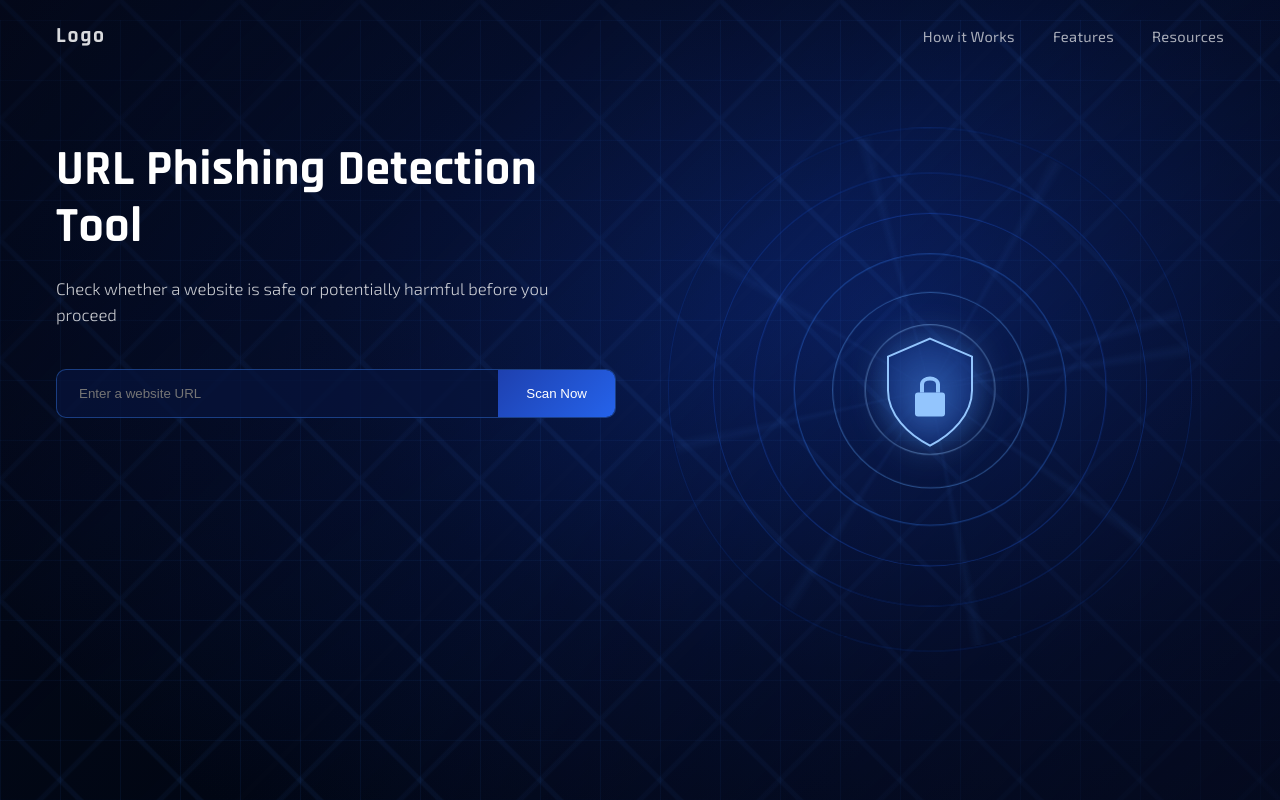
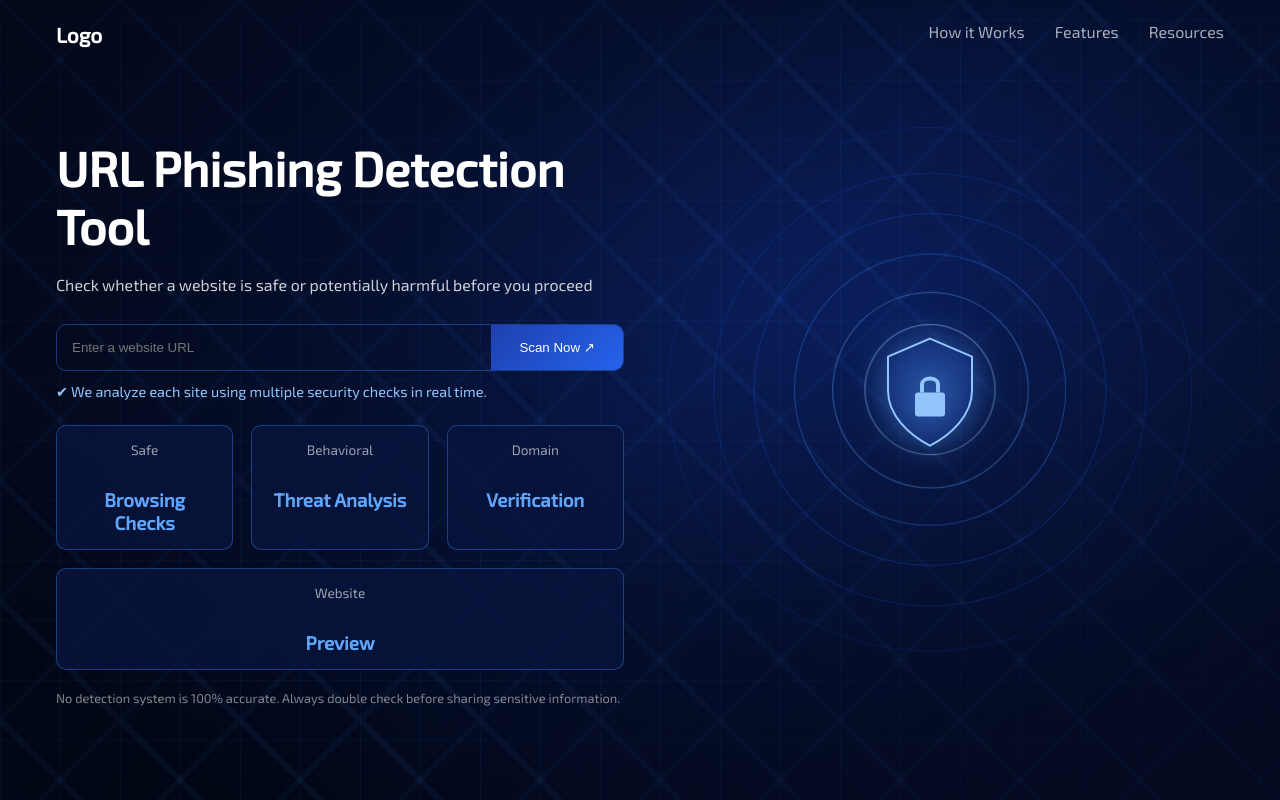
Before and after one commit to jatinkr8803/phishing-detector, a Flask app: page / in a window 1280 px wide. Run offline with Flask 3, Linux system fonts and the light colour scheme.

```diff
--- a/static/css/style.css
+++ b/static/css/style.css
@@ -1,4 +1,8 @@
-*, *::before, *::after { box-sizing: border-box; margin: 0; padding: 0; }
+*, *::before, *::after {
+  box-sizing: border-box;
+  margin: 0;
+  padding: 0;
+}
 
 :root {
   --navy-deep: #050a1f;
@@ -17,252 +21,233 @@
 }
 
 html, body {
-  width: 100%; min-height: 100vh;
+  width: 100%;
+  min-height: 100vh;
   font-family: 'Exo 2', sans-serif;
   background: var(--navy-deep);
   color: var(--white);
   overflow-x: hidden;
 }
 
-/* ── BACKGROUND ── */
+/* BACKGROUND */
 .bg-scene {
-  position: fixed; inset: 0; z-index: 0;
+  position: fixed;
+  inset: 0;
+  z-index: 0;
   background: radial-gradient(ellipse 80% 80% at 70% 40%, #0b2163 0%, #050f2e 55%, #020714 100%);
   overflow: hidden;
 }
 
-/* grid lines */
 .bg-scene::before {
   content: '';
-  position: absolute; inset: 0;
+  position: absolute;
+  inset: 0;
   background-image:
     linear-gradient(rgba(59,130,246,0.08) 1px, transparent 1px),
     linear-gradient(90deg, rgba(59,130,246,0.08) 1px, transparent 1px);
   background-size: 60px 60px;
   animation: gridShift 20s linear infinite;
 }
-@keyframes gridShift { from { transform: translateY(0); } to { transform: translateY(60px); } }
 
-/* diagonal overlay */
+@keyframes gridShift {
+  from { transform: translateY(0); }
+  to { transform: translateY(60px); }
+}
+
 .bg-scene::after {
   content: '';
-  position: absolute; inset: 0;
+  position: absolute;
+  inset: 0;
   background: linear-gradient(135deg, rgba(5,10,31,0.5) 0%, transparent 50%, rgba(5,10,31,0.7) 100%);
 }
 
-/* circuit-style decorative lines */
 .circuit-lines {
-  position: absolute; inset: 0;
+  position: absolute;
+  inset: 0;
   background-image:
     linear-gradient(45deg, transparent 48%, rgba(59,130,246,0.07) 49%, rgba(59,130,246,0.07) 51%, transparent 52%),
     linear-gradient(-45deg, transparent 48%, rgba(59,130,246,0.05) 49%, rgba(59,130,246,0.05) 51%, transparent 52%);
   background-size: 120px 120px;
 }
 
-/* ── SHIELD ── */
+/* SHIELD */
 .shield-wrapper {
   position: absolute;
-  top: 50%; right: 7%;
+  top: 50%;
+  right: 7%;
   transform: translateY(-52%);
-  width: 520px; height: 520px;
+  width: 520px;
+  height: 520px;
   z-index: 1;
   pointer-events: none;
 }
 
 .shield-rings {
-  position: relative; width: 100%; height: 100%;
-  display: flex; align-items: center; justify-content: center;
+  position: relative;
+  width: 100%;
+  height: 100%;
+  display: flex;
+  align-items: center;
+  justify-content: center;
 }
 
-/* concentric rings */
 .ring {
   position: absolute;
   border-radius: 50%;
   border: 1px solid;
   animation: ringPulse 4s ease-in-out infinite;
 }
-.ring-1 { width: 520px; height: 520px; border-color: rgba(37,99,235,0.18); animation-delay: 0s; }
-.ring-2 { width: 430px; height: 430px; border-color: rgba(37,99,235,0.25); animation-delay: 0.3s; }
-.ring-3 { width: 350px; height: 350px; border-color: rgba(37,99,235,0.35); animation-delay: 0.6s; }
-.ring-4 { width: 270px; height: 270px; border-color: rgba(59,130,246,0.45); animation-delay: 0.9s; }
-.ring-5 { width: 195px; height: 195px; border-color: rgba(96,165,250,0.5); animation-delay: 1.2s; }
-.ring-6 { width: 130px; height: 130px; border-color: rgba(147,197,253,0.6); animation-delay: 1.5s; background: radial-gradient(circle, rgba(37,99,235,0.3) 0%, transparent 70%); }
+
+.ring-1 { width: 520px; height: 520px; border-color: rgba(37,99,235,0.18); }
+.ring-2 { width: 430px; height: 430px; border-color: rgba(37,99,235,0.25); }
+.ring-3 { width: 350px; height: 350px; border-color: rgba(37,99,235,0.35); }
+.ring-4 { width: 270px; height: 270px; border-color: rgba(59,130,246,0.45); }
+.ring-5 { width: 195px; height: 195px; border-color: rgba(96,165,250,0.5); }
+.ring-6 {
+  width: 130px;
+  height: 130px;
+  border-color: rgba(147,197,253,0.6);
+  background: radial-gradient(circle, rgba(37,99,235,0.3) 0%, transparent 70%);
+}
 
 @keyframes ringPulse {
-  0%, 100% { opacity: 0.6; transform: scale(1); }
+  0%,100% { opacity: 0.6; transform: scale(1); }
   50% { opacity: 1; transform: scale(1.01); }
 }
 
-/* shield icon */
 .shield-icon {
   position: absolute;
-  width: 100px; height: 110px;
+  width: 100px;
+  height: 110px;
+}
+
+.shield-icon svg {
+  filter: drop-shadow(0 0 18px rgba(96,165,250,0.9));
+}
+
+/* LAYOUT */
+.page {
+  position: relative;
   z-index: 2;
+  min-height: 100vh;
+  display: flex;
+  flex-direction: column;
 }
-.shield-icon svg { filter: drop-shadow(0 0 18px rgba(96,165,250,0.9)); }
 
-/* radial segment lines */
-.seg-lines {
-  position: absolute; inset: 0;
-  border-radius: 50%;
-  background: conic-gradient(
-    from 0deg,
-    transparent 0deg, rgba(59,130,246,0.06) 2deg, transparent 4deg,
-    transparent 44deg, rgba(59,130,246,0.06) 46deg, transparent 48deg,
-    transparent 88deg, rgba(59,130,246,0.06) 90deg, transparent 92deg,
-    transparent 132deg, rgba(59,130,246,0.06) 134deg, transparent 136deg,
-    transparent 176deg, rgba(59,130,246,0.06) 178deg, transparent 180deg,
-    transparent 220deg, rgba(59,130,246,0.06) 222deg, transparent 224deg,
-    transparent 264deg, rgba(59,130,246,0.06) 266deg, transparent 268deg,
-    transparent 308deg, rgba(59,130,246,0.06) 310deg, transparent 312deg,
-    transparent 352deg, rgba(59,130,246,0.06) 354deg, transparent 356deg
-  );
-  animation: segSpin 30s linear infinite;
-}
-@keyframes segSpin { to { transform: rotate(360deg); } }
-
-/* ── LAYOUT ── */
-.page { position: relative; z-index: 2; min-height: 100vh; display: flex; flex-direction: column; }
-
-/* ── NAV ── */
+/* NAV */
 nav {
-  display: flex; align-items: center; justify-content: space-between;
+  display: flex;
+  justify-content: space-between;
   padding: 22px 56px;
 }
+
 .logo {
-  font-family: 'Rajdhani', sans-serif;
-  font-size: 1.35rem; font-weight: 700;
-  letter-spacing: 0.08em;
-  color: var(--white);
-  opacity: 0.85;
+  font-size: 1.3rem;
+  font-weight: 700;
 }
+
 .nav-links {
-  display: flex; align-items: center; gap: 38px;
+  display: flex;
+  gap: 30px;
   list-style: none;
 }
+
 .nav-links a {
-  text-decoration: none; color: var(--text-muted);
-  font-size: 0.92rem; font-weight: 400;
-  letter-spacing: 0.02em;
-  transition: color 0.2s;
+  color: var(--text-muted);
+  text-decoration: none;
 }
-.nav-links a:hover { color: var(--white); }
 
-/* ── HERO ── */
+/* HERO */
 .hero {
-  flex: 1;
-  padding: 70px 56px 60px;
+  padding: 70px 56px;
   max-width: 680px;
 }
+
 .hero h1 {
-  font-family: 'Rajdhani', sans-serif;
-  font-size: clamp(2.2rem, 4vw, 3.1rem);
-  font-weight: 700;
-  line-height: 1.15;
-  letter-spacing: 0.01em;
-  color: var(--white);
+  font-size: 3rem;
   margin-bottom: 20px;
 }
+
 .hero p {
-  font-size: 1.05rem;
-  font-weight: 300;
-  color: rgba(255,255,255,0.78);
-  line-height: 1.55;
-  max-width: 520px;
-  margin-bottom: 42px;
+  color: rgba(255,255,255,0.8);
+  margin-bottom: 30px;
 }
 
 /* SEARCH */
 .search-box {
   display: flex;
-  background: rgba(8, 20, 60, 0.72);
-  border: 1.5px solid rgba(59,130,246,0.4);
+  border: 1px solid rgba(59,130,246,0.4);
   border-radius: 10px;
   overflow: hidden;
-  max-width: 560px;
 }
+
 .search-box input {
   flex: 1;
+  padding: 15px;
   background: none;
   border: none;
-  padding: 16px 22px;
-  color: var(--white);
+  color: white;
 }
+
+/* BUTTON */
 .btn-scan {
   padding: 14px 28px;
   background: linear-gradient(135deg, #1e40af, #2563eb);
   border: none;
-  color: var(--white);
+  color: white;
   cursor: pointer;
+  font-weight: 500;
+  transition: 0.3s;
 }
 
-/* RESULT */
-.result-area {
-  max-width: 560px;
-  margin-top: 14px;
-  display: none;
-}
-.result-area.visible { display: block; }
-.result-box {
-  background: rgba(8, 20, 60, 0.8);
-  border-radius: 10px;
-  border: 1.5px solid;
-  padding: 16px 20px;
-}
-.result-box.safe { border-color: rgba(34,197,94,0.55); }
-.result-box.danger { border-color: rgba(239,68,68,0.55); }
-.result-box.analyzing { border-color: rgba(59,130,246,0.55); }
-.extra-results {
-  margin-top: 15px;
-  color: white;
+.btn-scan:hover {
+  background: linear-gradient(135deg, #2563eb, #3b82f6);
+  transform: translateY(-1px);
 }
 
-.extra-results img {
-  margin-top: 10px;
-  border-radius: 8px;
-  border: 1px solid rgba(255,255,255,0.2);
+/* INFO LINE */
+.scan-info {
+  margin-top: 12px;
+  font-size: 0.9rem;
+  color: var(--blue-accent);
 }
-/* ============================= */
-/* 🔥 FEATURES HORIZONTAL FIX */
-/* ============================= */
 
+/* FEATURES */
 .features {
   display: flex;
-  justify-content: space-between;
-  gap: 15px;
-  margin-top: 18px;
+  gap: 18px;
+  margin-top: 25px;
   flex-wrap: wrap;
 }
 
 .feature-card {
   flex: 1;
-  min-width: 150px;
+  min-width: 140px;
+  padding: 15px;
   background: rgba(8, 20, 60, 0.8);
   border: 1px solid rgba(59,130,246,0.4);
   border-radius: 10px;
-  padding: 15px;
   text-align: center;
   transition: 0.3s;
 }
 
 .feature-card:hover {
-  border-color: rgba(96,165,250,0.8);
-  box-shadow: 0 0 12px rgba(59,130,246,0.3);
+  border-color: #60a5fa;
+  box-shadow: 0 0 10px rgba(59,130,246,0.3);
 }
 
 .feature-card p {
   font-size: 0.85rem;
-  color: rgba(255,255,255,0.7);
-  margin-bottom: 6px;
+  color: rgba(255,255,255,0.6);
 }
 
 .feature-card h3 {
-  font-size: 1.2rem;
-  font-weight: 600;
   color: #60a5fa;
 }
 
-/* Screenshot spacing */
-.extra-results {
-  margin-top: 15px;
+/* DISCLAIMER */
+.disclaimer {
+  margin-top: 20px;
+  font-size: 0.8rem;
+  color: rgba(255,255,255,0.5);
 }
--- a/templates/index.html
+++ b/templates/index.html
@@ -2,12 +2,11 @@
 <html lang="en">
 <head>
 <meta charset="UTF-8">
-<meta name="google-site-verification" content="iZuzBW00Q5H-3NVgQ6rVMjrtXu1yfRh4-b7oINAzc78" />
 <meta name="viewport" content="width=device-width, initial-scale=1.0">
 <title>SecureMind - Phishing Detection Tool</title>
 
 <link href="https://fonts.googleapis.com/css2?family=Rajdhani:wght@400;600;700&family=Exo+2:wght@300;400;500&display=swap" rel="stylesheet">
-<link rel="stylesheet" href="{{ url_for('static', filename='css/style.css') }}?v=2">
+<link rel="stylesheet" href="{{ url_for('static', filename='css/style.css') }}?v=3">
 </head>
 
 <body>
@@ -16,10 +15,9 @@
   <div class="circuit-lines"></div>
 </div>
 
-<!-- ✅ RESTORED RINGS + LOCK -->
+<!-- SHIELD -->
 <div class="shield-wrapper">
   <div class="shield-rings">
-
     <div class="ring ring-1"></div>
     <div class="ring ring-2"></div>
     <div class="ring ring-3"></div>
@@ -29,7 +27,7 @@
 
     <div class="seg-lines"></div>
 
-    <!-- LOCK ICON -->
+    <!-- LOCK -->
     <div class="shield-icon">
       <svg viewBox="0 0 100 115" fill="none">
         <path d="M50 4 L92 22 L92 56 C92 80 72 100 50 111 C28 100 8 80 8 56 L8 22 Z"
@@ -40,7 +38,6 @@
               stroke="#93c5fd" stroke-width="4"/>
       </svg>
     </div>
-
   </div>
 </div>
 
@@ -59,9 +56,17 @@
   <h1>URL Phishing Detection Tool</h1>
   <p>Check whether a website is safe or potentially harmful before you proceed</p>
 
+  <!-- SEARCH -->
   <div class="search-box">
     <input type="text" id="urlInput" placeholder="Enter a website URL">
-    <button class="btn-scan" id="scanBtn">Scan Now</button>
+    <button class="btn-scan" id="scanBtn">
+      Scan Now ↗
+    </button>
+  </div>
+
+  <!-- ✅ NEW LINE -->
+  <div class="scan-info">
+    ✔ We analyze each site using multiple security checks in real time.
   </div>
 
   <!-- RESULT -->
@@ -75,20 +80,30 @@
     <div class="features">
 
       <div class="feature-card">
-        <p>Domain Age(in days)</p>
-        <h3 id="domainAge">-</h3>
+        <p>Safe</p>
+        <h3>Browsing Checks</h3>
       </div>
 
       <div class="feature-card">
-        <p>Safe Browsing</p>
-        <h3 id="safeBrowsing">-</h3>
+        <p>Behavioral</p>
+        <h3>Threat Analysis</h3>
       </div>
 
       <div class="feature-card">
-        <p>Phishing Risk</p>
-        <h3 id="aiScore">-</h3>
+        <p>Domain</p>
+        <h3>Verification</h3>
       </div>
 
+      <div class="feature-card">
+        <p>Website</p>
+        <h3>Preview</h3>
+      </div>
+
+    </div>
+
+    <!-- ✅ DISCLAIMER -->
+    <div class="disclaimer">
+      No detection system is 100% accurate. Always double check before sharing sensitive information.
     </div>
 
   </div>
@@ -97,6 +112,6 @@
 
 </div>
 
-<script src="{{ url_for('static', filename='js/script.js') }}?v=2"></script>
+<script src="{{ url_for('static', filename='js/script.js') }}?v=3"></script>
 </body>
 </html>
```
